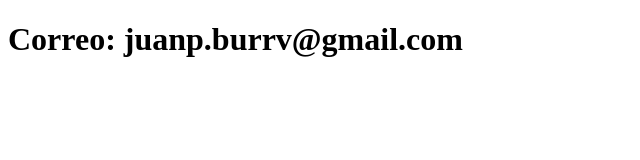
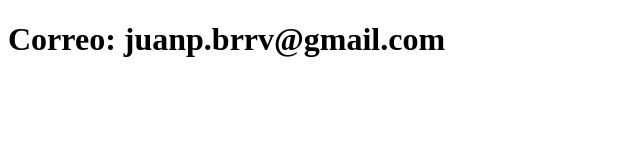
Before and after one commit to kualbuo/Sistema-de-registro, a plain HTML site: page contacto.html in a window 1280 px wide. Shown: the whole page, without its empty margins (0-640 px from the left). Drawn offline with Linux system fonts and the light colour scheme.

Commit message:
Updated 'Correo' in contacto.html

```diff
--- a/contacto.html
+++ b/contacto.html
@@ -6,6 +6,6 @@
     <title>Contacto</title>
 </head>
 <body>
-    <h1>Correo: juanp.burrv@gmail.com</h1>
+    <h1>Correo: juanp.brrv@gmail.com</h1>
 </body>
 </html>
```
